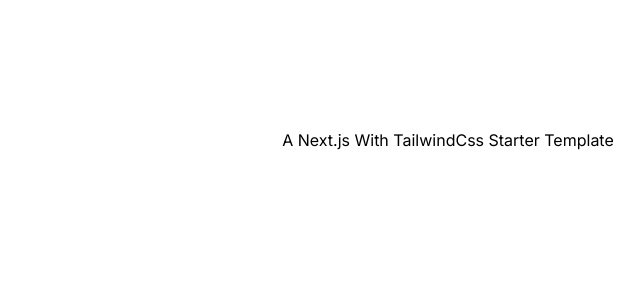
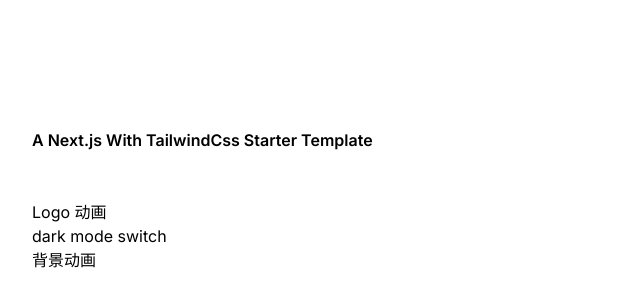
Before and after one commit to PengPeng-Qi/100-days-demo, a Next.js app: page / in a window 1280 px wide. Shown: the top 306 px of the page, without its empty margins (192-836 px from the left). Built offline with nearby package versions, Linux system fonts and the light colour scheme.

Commit message:
feat: add to do

```diff
--- /dev/null
+++ b/app/demo/background/page.tsx
@@ -0,0 +1,7 @@
+export default function Page() {
+  return (
+    <div className="mt-32 flex justify-center">
+      <div>背景动画</div>
+    </div>
+  );
+}
--- /dev/null
+++ b/app/demo/dark/page.tsx
@@ -0,0 +1,7 @@
+export default function Page() {
+  return (
+    <div className="mt-32 flex justify-center">
+      <div>dark mode switch</div>
+    </div>
+  );
+}
--- /dev/null
+++ b/app/demo/logo/page.tsx
@@ -0,0 +1,7 @@
+export default function Page() {
+  return (
+    <div className="mt-32 flex justify-center">
+      <div>Logo 动画</div>
+    </div>
+  );
+}
--- a/app/page.tsx
+++ b/app/page.tsx
@@ -1,7 +1,21 @@
+import Link from "next/link";
+
 export default function Home() {
   return (
-    <div className="mt-32 flex justify-center">
-      <div>A Next.js With TailwindCss Starter Template</div>
+    <div className="mx-56 mt-32">
+      <div className="font-semibold">A Next.js With TailwindCss Starter Template</div>
+
+      <div className="text mt-12">
+        <div>
+          <Link href="demo/logo">Logo 动画</Link>
+        </div>
+        <div>
+          <Link href="demo/dark">dark mode switch</Link>
+        </div>
+        <div>
+          <Link href="demo/background">背景动画</Link>
+        </div>
+      </div>
     </div>
   );
 }
```
